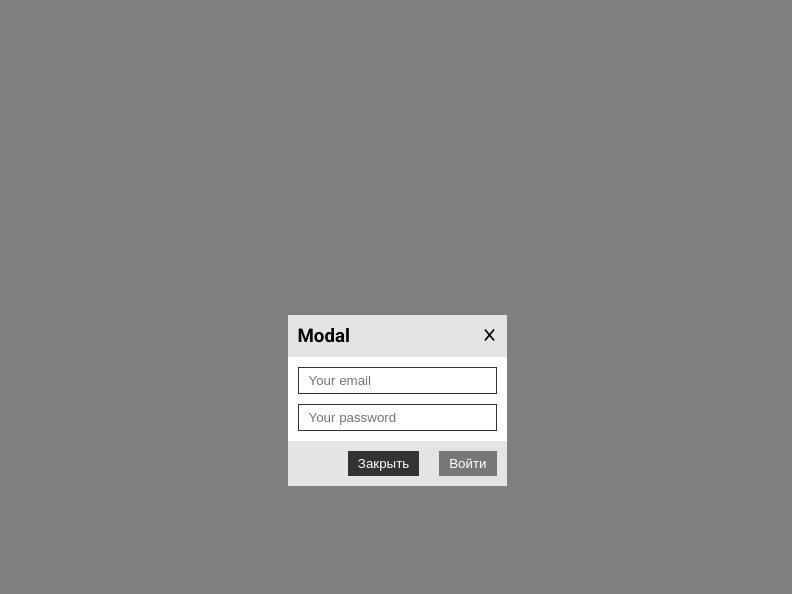
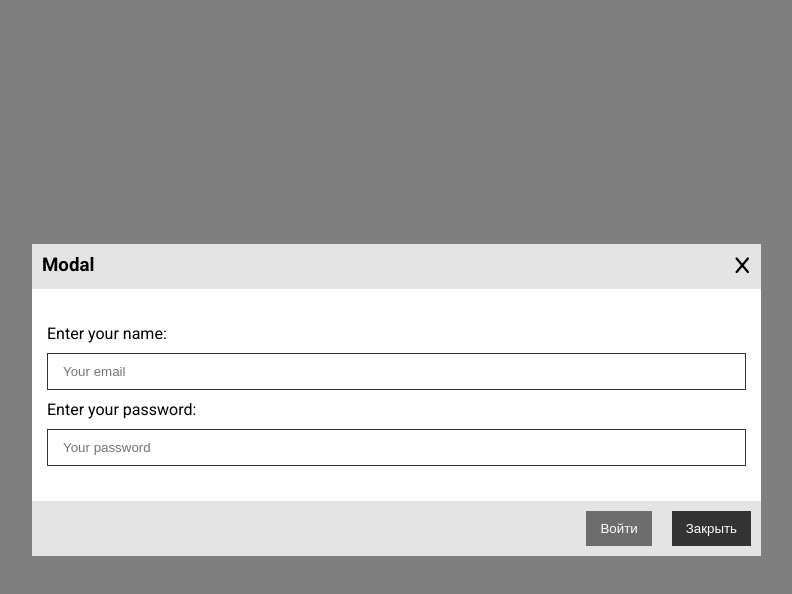
Before and after one commit to desteri/js, a plain HTML site: page modal/index.html in a window 1280 px wide. Both pictures are taken after a click on the button "Click". Shown: the whole page, without its empty margins (243-1035 px from the left). Drawn offline with Linux system fonts and the light colour scheme.

Commit message:
add modal js

```diff
--- a/modal/index.html
+++ b/modal/index.html
@@ -19,14 +19,17 @@
                 <button class="button button_close"><i class="fa-solid fa-x"></i></button>
             </div>
             <div class="modal__body">
-                <form action="application.php" class="modal__form" id="modalForm">
+                <form action="/" class="modal__form" id="modalForm" method="POST">
+                    <label for="email">Enter your name:</label>
                     <input class="input input_name" type="email" name="email" placeholder="Your email" required>
+
+                    <label for="password">Enter your password:</label>
                     <input class="input input_password" type="password" name="password" placeholder="Your password" required>
                 </form>
             </div>
             <div class="modal__footer">
+                <button type="submit" class="button button_submit disabled" form="modalForm" disabled>Войти</button>
                 <button class="button button_close">Закрыть</button>
-                <button type="submit" class="button button_submit" form="modalForm" disabled>Войти</button>
             </div>
         </div>
     </div>
--- a/modal/index.js
+++ b/modal/index.js
@@ -1,14 +1,21 @@
+function modal() {
+    const modal = document.querySelector('.modal');
+
     function openModal() {
-    let openBtn = document.querySelector('.open');
-    let modal = document.querySelector('.modal');
-
+        const openBtn = document.querySelector('.open');
         openBtn.addEventListener('click', () => {
             modal.style.display = 'flex';
         });
     }
 
     function closeModal() {
-    let closeBtns = document.querySelectorAll('.button_close');
+        const closeBtns = document.querySelectorAll('.button_close');
+
+        window.addEventListener('click', (event) => {
+            if (event.target == modal) {
+                modal.style.display = 'none';
+            }
+        });
 
         closeBtns.forEach(elem => {
             elem.addEventListener('click', () => {
@@ -18,20 +25,25 @@ function closeModal() {
     }
 
     function submitForm() {
-    let submitBtn = document.querySelector('.button_submit');
-    let inputFormName = document.querySelector('.modal__form input.input_name');
-    let inputFormPassword = document.querySelector('.modal__form input.input_password');
-    // !inputFormName.value == '' || !inputFormPassword.value == ''
-    if (submitBtn.hasAttribute('disabled')) {
+        const submitBtn = document.querySelector('.button_submit');
+        let inputFormName = document.querySelector('input.input_name');
+        let inputFormPassword = document.querySelector('input.input_password');
+
+        function check() {
+            if (inputFormName.value !== '' && inputFormPassword.value !== '') {
+                submitBtn.removeAttribute('disabled');
                 submitBtn.classList.add('undisabled');
+                submitBtn.classList.remove('disabled');
+            }
         }
 
-    submitBtn.addEventListener('click', (event) => {
-        event.preventDefault();
-        submitBtn.parentNode.parentNode.parentNode.style.display = 'none';
-    });
+        inputFormName.addEventListener('change', check);
+        inputFormPassword.addEventListener('input', check);
     }
 
     openModal();
     closeModal();
     submitForm();
+}
+
+modal();
--- a/modal/style.css
+++ b/modal/style.css
@@ -1,12 +1,28 @@
+* {
+    box-sizing: border-box;
+}
+
 body {
-    box-sizing: border-box;
     margin: 0;
     font-family: 'Roboto', sans-serif;
 }
 
 .open {
     display: block;
-    margin: 30% auto 0;
+    margin: 20% auto;
+    border: 3px solid #000000;
+    padding: 10px 15px;
+    font-weight: 700;
+    font-size: 18px;
+    cursor: pointer;
+    background-color: #e4e4e4;
+    transition: .3s ease;
+}
+
+.open:hover {
+    border-color: #e4e4e4;
+    background-color: #000000;
+    color: #e4e4e4;
 }
 
 .modal {
@@ -16,6 +32,7 @@ body {
     right: 0;
     bottom: 0;
     left: 0;
+    z-index: 1;
     justify-content: center;
     align-items: center;
     background-color: rgba(0, 0, 0, 0.5);
@@ -23,6 +40,18 @@ body {
 
 .modal__content {
     background-color: #FFFFFF;
+    animation-name: modalOpen;
+    animation-duration: .5s;
+    animation-fill-mode: forwards;
+}
+
+@keyframes modalOpen {
+    0% {
+        transform: scale(0.1);
+    }
+    100% {
+        transform: scale(1);
+    }
 }
 
 .modal__header,
@@ -33,6 +62,7 @@ body {
 .modal__header {
     display: flex;
     justify-content: space-between;
+    margin-bottom: 20px;
 }
 
 .modal__header__title {
@@ -40,11 +70,17 @@ body {
     padding: 10px;
 }
 
-.modal__header .button_close {
+.modal__header .button.button_close {
     border: none;
     background-color: transparent;
     cursor: pointer;
     padding: 12px;
+    transition: .3s ease;
+    font-size: 18px;
+}
+
+.modal__header .button.button_close:hover {
+    color: #b10000;
 }
 
 .modal__footer .button.button_close,
@@ -52,19 +88,22 @@ body {
     border: none;
     background-color: #333333;
     cursor: pointer;
-    padding: 5px 10px;
+    padding: 10px 14px;
     color: #FFFFFF;
-    transition: .5s ease;
+    transition: .3s ease;
     margin: 10px;
 }
 
-.modal__footer .button.button_submit:disabled {
-    background-color: #777777;
+.modal__footer .button.button_close:hover {
+    background-color: #b10000;
 }
 
-.modal__footer .button.button_close:hover {
-    background-color: #FFFFFF;
-    color: #333333;
+.modal__footer .button.button_submit.disabled {
+    background-color: #6d6d6d;
+}
+
+.modal__footer .button.button_submit.undisabled:hover {
+    background-color: #149400;
 }
 
 .modal__footer {
@@ -72,15 +111,19 @@ body {
     justify-content: right;
 }
 
+.modal__form {
+    padding: 15px;
+}
+
 .modal__form input.input_name,
 .modal__form input.input_password {
+    display: inline-block;
+    width: 100%;
     border: 1px solid #333333;
-    display: flex;
-    margin: 10px;
-    padding: 5px 10px;
+    padding: 10px 15px;
+    margin: 10px 0;
 }
 
-.undisabled:hover {
-    background-color: #FFFFFF;
-    color: #333333;
+.modal__form input.input_password {
+    margin-bottom: 20px;
 }
```
Lines whose indentation alone changed are shown as unchanged.
